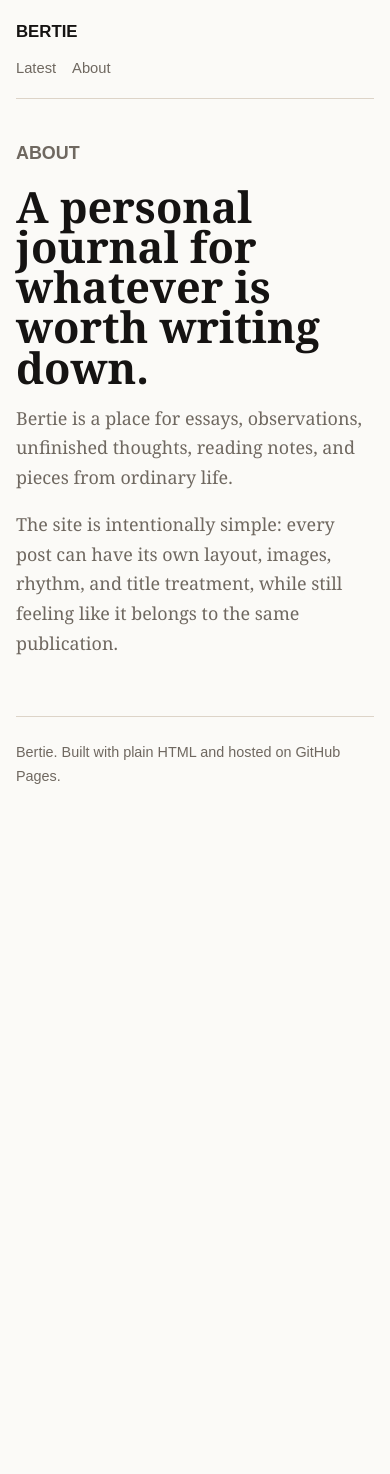
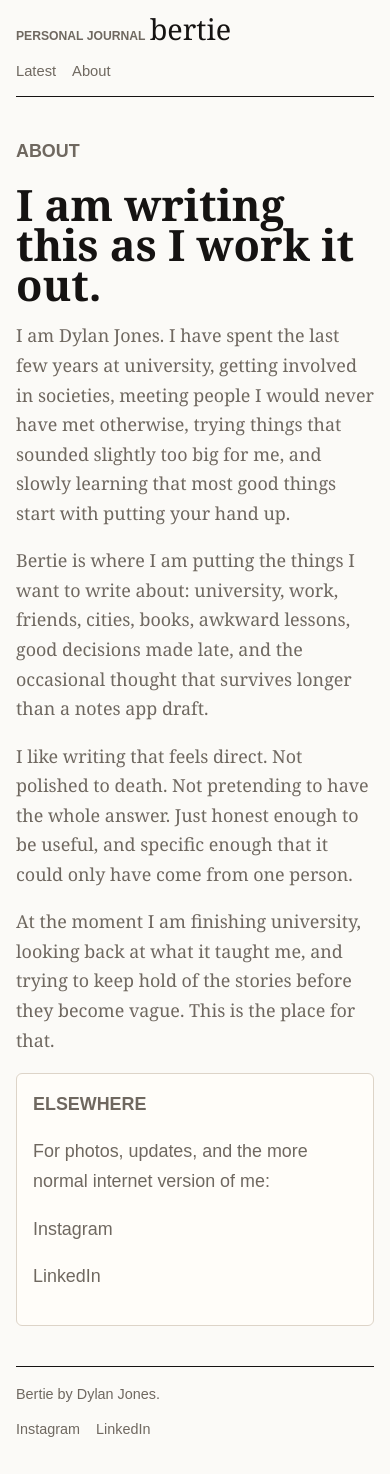
Before and after one commit to DYL2J/bertie, a plain HTML site: page about.html in a window 390 px wide. Before the commit the page ends 844 px from the top, so only its background shows below. Drawn offline with Linux system fonts and the light colour scheme.

Commit message:
Refine Bertie branding and layout

```diff
--- a/about.html
+++ b/about.html
@@ -4,11 +4,12 @@
     <meta charset="utf-8">
     <meta name="viewport" content="width=device-width, initial-scale=1">
     <title>About | Bertie</title>
-    <meta name="description" content="About Bertie, a personal journal by Dylan.">
+    <meta name="description" content="About Bertie, a personal journal by Dylan Jones.">
     <link rel="stylesheet" href="assets/css/site.css">
   </head>
   <body>
     <header class="site-header">
+      <span class="site-note">Personal journal</span>
       <a class="brand" href="index.html">Bertie</a>
       <nav aria-label="Main navigation">
         <a href="index.html">Latest</a>
@@ -17,18 +18,39 @@
     </header>
 
     <main class="page">
-      <p class="eyebrow">About</p>
-      <h1>A personal journal for whatever is worth writing down.</h1>
-      <p>
-        Bertie is a place for essays, observations, unfinished thoughts, reading notes, and pieces from ordinary life.
-      </p>
-      <p>
-        The site is intentionally simple: every post can have its own layout, images, rhythm, and title treatment, while still feeling like it belongs to the same publication.
-      </p>
+      <div class="about-grid">
+        <div>
+          <p class="eyebrow">About</p>
+          <h1>I am writing this as I work it out.</h1>
+          <p>
+            I am Dylan Jones. I have spent the last few years at university, getting involved in societies, meeting people I would never have met otherwise, trying things that sounded slightly too big for me, and slowly learning that most good things start with putting your hand up.
+          </p>
+          <p>
+            Bertie is where I am putting the things I want to write about: university, work, friends, cities, books, awkward lessons, good decisions made late, and the occasional thought that survives longer than a notes app draft.
+          </p>
+          <p>
+            I like writing that feels direct. Not polished to death. Not pretending to have the whole answer. Just honest enough to be useful, and specific enough that it could only have come from one person.
+          </p>
+          <p>
+            At the moment I am finishing university, looking back at what it taught me, and trying to keep hold of the stories before they become vague. This is the place for that.
+          </p>
+        </div>
+
+        <aside class="about-card">
+          <p class="kicker">Elsewhere</p>
+          <p>For photos, updates, and the more normal internet version of me:</p>
+          <p><a class="text-link" href="https://www.instagram.com/dylan_jonesvpsoc/">Instagram</a></p>
+          <p><a class="text-link" href="https://www.linkedin.com/in/dylanfjones/">LinkedIn</a></p>
+        </aside>
+      </div>
     </main>
 
-    <footer>
-      <p>Bertie. Built with plain HTML and hosted on GitHub Pages.</p>
+    <footer class="site-footer">
+      <p>Bertie by Dylan Jones.</p>
+      <div class="social-links">
+        <a href="https://www.instagram.com/dylan_jonesvpsoc/">Instagram</a>
+        <a href="https://www.linkedin.com/in/dylanfjones/">LinkedIn</a>
+      </div>
     </footer>
   </body>
 </html>
--- a/assets/css/site.css
+++ b/assets/css/site.css
@@ -6,8 +6,9 @@
   --text: #27231f;
   --muted: #6f6860;
   --line: #ddd4c8;
-  --accent: #b9381f;
-  --accent-dark: #852514;
+  --accent: #6f49b8;
+  --accent-dark: #4a2b87;
+  --accent-soft: #f0eafa;
   --green: #25584b;
   --blue: #263f73;
   --gold: #b6812d;
@@ -40,31 +41,40 @@ a {
 }
 
 .site-header {
-  display: flex;
+  display: grid;
+  grid-template-columns: 1fr auto 1fr;
+  gap: 1rem;
   align-items: center;
-  justify-content: space-between;
-  gap: 1rem;
   width: min(var(--max), calc(100% - 2rem));
   margin: 0 auto;
-  padding: 1.1rem 0;
-  border-bottom: 1px solid var(--line);
+  padding: 1rem 0 0.85rem;
+  border-bottom: 1px solid var(--ink);
 }
 
 .brand {
   color: var(--ink);
-  font-family: Arial, Helvetica, sans-serif;
-  font-size: 1.05rem;
-  font-weight: 900;
+  font-size: clamp(1.8rem, 4vw, 3.5rem);
+  font-weight: 400;
+  line-height: 0.9;
   letter-spacing: 0;
   text-decoration: none;
-  text-transform: uppercase;
+  text-transform: lowercase;
 }
 
 nav {
   display: flex;
   gap: 1rem;
+  justify-content: flex-end;
   font-family: Arial, Helvetica, sans-serif;
   font-size: 0.92rem;
+}
+
+.site-note {
+  color: var(--muted);
+  font-family: Arial, Helvetica, sans-serif;
+  font-size: 0.76rem;
+  font-weight: 800;
+  text-transform: uppercase;
 }
 
 nav a,
@@ -114,32 +124,21 @@ h3 {
 }
 
 .home-hero {
-  display: grid;
-  grid-template-columns: minmax(0, 0.85fr) minmax(300px, 1.15fr);
-  gap: clamp(1.5rem, 4vw, 4.5rem);
-  align-items: end;
-  padding: clamp(2rem, 6vw, 5rem) 0 clamp(1.5rem, 4vw, 3rem);
+  max-width: 920px;
+  padding: clamp(2.5rem, 7vw, 6rem) 0 clamp(2rem, 5vw, 3.5rem);
 }
 
 .home-hero h1 {
-  max-width: 720px;
+  max-width: 880px;
   margin-bottom: 1rem;
-  font-size: clamp(3rem, 9vw, 8.4rem);
-  line-height: 0.86;
+  font-size: clamp(3.4rem, 10vw, 9rem);
+  line-height: 0.84;
 }
 
 .home-hero p {
   max-width: 620px;
   color: var(--muted);
   font-size: 1.15rem;
-}
-
-.home-hero img {
-  width: 100%;
-  aspect-ratio: 4 / 3;
-  object-fit: cover;
-  border: 1px solid var(--line);
-  border-radius: 6px;
 }
 
 .issue-strip {
@@ -179,8 +178,10 @@ h3 {
   grid-template-columns: minmax(0, 0.9fr) minmax(160px, 0.55fr);
   gap: clamp(1rem, 3vw, 2rem);
   align-items: stretch;
-  padding-bottom: 1.4rem;
-  border-bottom: 1px solid var(--line);
+  padding: clamp(1rem, 2.4vw, 1.4rem);
+  background: var(--paper);
+  border: 1px solid var(--line);
+  border-radius: 6px;
 }
 
 .post-card a {
@@ -210,7 +211,7 @@ h3 {
 }
 
 .page {
-  max-width: 800px;
+  max-width: 920px;
   padding: clamp(2.5rem, 7vw, 5rem) 0;
 }
 
@@ -221,8 +222,26 @@ h3 {
 }
 
 .page p {
+  max-width: 720px;
   color: var(--muted);
   font-size: 1.12rem;
+}
+
+.about-grid {
+  display: grid;
+  grid-template-columns: minmax(0, 1fr) minmax(220px, 0.42fr);
+  gap: clamp(1.5rem, 4vw, 4rem);
+  align-items: start;
+}
+
+.about-card {
+  padding: 1rem;
+  background: var(--paper);
+  border: 1px solid var(--line);
+  border-radius: 6px;
+  color: var(--muted);
+  font-family: Arial, Helvetica, sans-serif;
+  font-size: 0.92rem;
 }
 
 .article-shell {
@@ -398,11 +417,32 @@ figcaption {
 footer {
   width: min(var(--max), calc(100% - 2rem));
   margin: 0 auto;
-  padding: 1.5rem 0 2rem;
-  border-top: 1px solid var(--line);
+  padding: 1rem 0 2rem;
+  border-top: 1px solid var(--ink);
   color: var(--muted);
   font-family: Arial, Helvetica, sans-serif;
   font-size: 0.9rem;
+}
+
+.site-footer {
+  display: flex;
+  align-items: center;
+  justify-content: space-between;
+  gap: 1rem;
+}
+
+.social-links {
+  display: flex;
+  gap: 1rem;
+}
+
+.social-links a {
+  color: var(--muted);
+  text-decoration: none;
+}
+
+.social-links a:hover {
+  color: var(--accent);
 }
 
 footer p {
@@ -413,7 +453,8 @@ footer p {
   .home-hero,
   .post-index,
   .article-hero,
-  .article-layout {
+  .article-layout,
+  .about-grid {
     display: block;
   }
 
@@ -436,23 +477,46 @@ footer p {
 
 @media (max-width: 680px) {
   .site-header,
-  .post-card,
   .image-pair {
     display: block;
   }
 
+  .site-note {
+    margin-bottom: 0.25rem;
+  }
+
   nav {
     margin-top: 0.7rem;
+    justify-content: flex-start;
   }
 
   .issue-strip {
     grid-template-columns: 1fr;
   }
 
+  .post-card {
+    display: grid;
+    grid-template-columns: 1fr;
+    gap: 1rem;
+    overflow: hidden;
+  }
+
   .post-card img,
   .image-pair img {
-    margin-top: 1rem;
     min-height: 0;
     aspect-ratio: 4 / 3;
   }
+
+  .post-card h3 {
+    font-size: clamp(1.55rem, 9vw, 2.25rem);
+    overflow-wrap: anywhere;
+  }
+
+  .site-footer {
+    display: block;
+  }
+
+  .social-links {
+    margin-top: 0.7rem;
+  }
 }
```
Also changed, not shown: index.html (+12 -10 lines), posts/_templates/article.html (+7 -2 lines), posts/i-am-so-glad-i-sucked-at-sales.html (+7 -2 lines), posts/what-ive-learned-at-university.html (+7 -2 lines).
